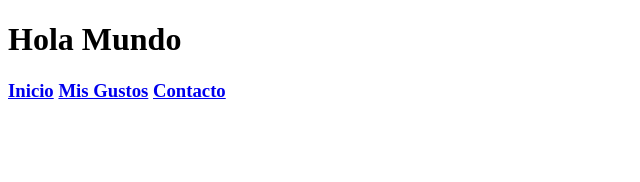
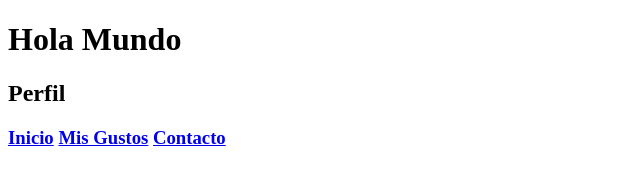
Before and after one commit to monitoxx/Mi-primera-pagina, a plain HTML site: page perfil.html in a window 1280 px wide. Shown: the whole page, without its empty margins (0-640 px from the left). Drawn offline with Linux system fonts and the light colour scheme.

Commit message:
Update perfil.html

```diff
--- a/perfil.html
+++ b/perfil.html
@@ -7,6 +7,7 @@
 </head>
 <body>
 	<h1>Hola Mundo</h1>
+	<h2>Perfil</h2>
 	<h3>
 		<a href="index.html">Inicio</a>
 		<a href="mis_gustos.html">Mis Gustos</a>
```
